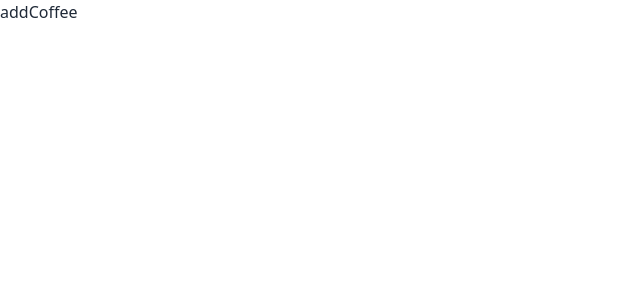
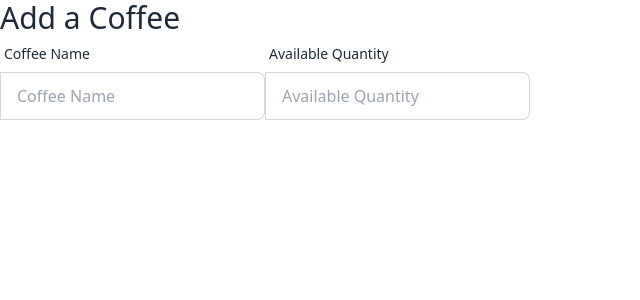
Before and after one commit to ronee-muhammad-rayhan/coffee-store-client, a React (Vite) app: page /addCoffee in a window 1280 px wide. Shown: the top 300 px of the page, without its empty margins (0-640 px from the left). Built offline with nearby package versions, Linux system fonts and the light colour scheme.

Commit message:
56-3 Server Side hide database User and Password using Dotenv config

```diff
--- a/src/components/AddCoffee.jsx
+++ b/src/components/AddCoffee.jsx
@@ -1,10 +1,39 @@
-
 const AddCoffee = () => {
-    return (
-        <div>
-            addCoffee
+  return (
+    <div>
+      <h2 className="text-3xl">Add a Coffee</h2>
+      <form>
+        <div className="flex">
+          <div className="form-control">
+            <label className="label">
+              <span className="label-text">Coffee Name</span>
+            </label>
+            <label className="input-group">
+              <input
+                type="text"
+                name=""
+                placeholder="Coffee Name"
+                className="input input-bordered"
+              />
+            </label>
+          </div>
+          <div className="form-control">
+            <label className="label">
+              <span className="label-text">Available Quantity</span>
+            </label>
+            <label className="input-group">
+              <input
+                type="text"
+                name=""
+                placeholder="Available Quantity"
+                className="input input-bordered"
+              />
+            </label>
+          </div>
         </div>
-    );
+      </form>
+    </div>
+  );
 };
 
 export default AddCoffee;
```
